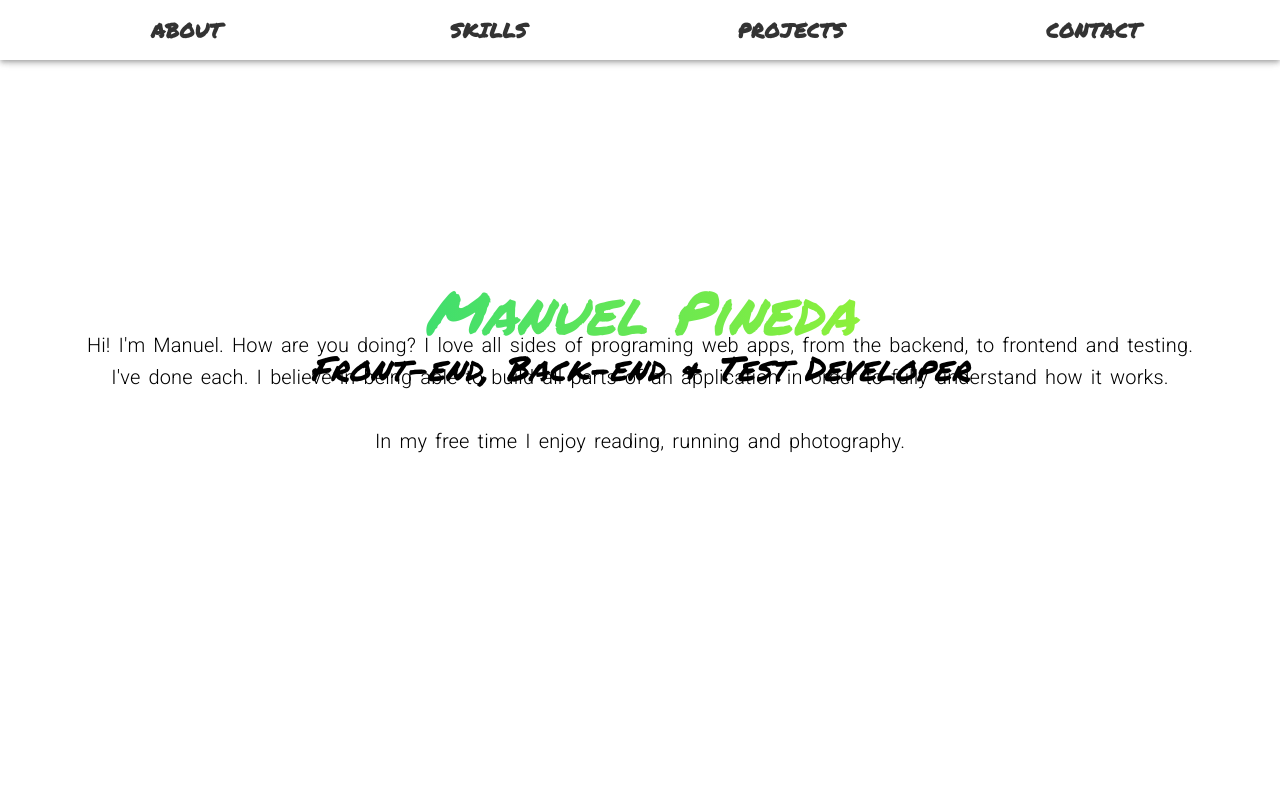
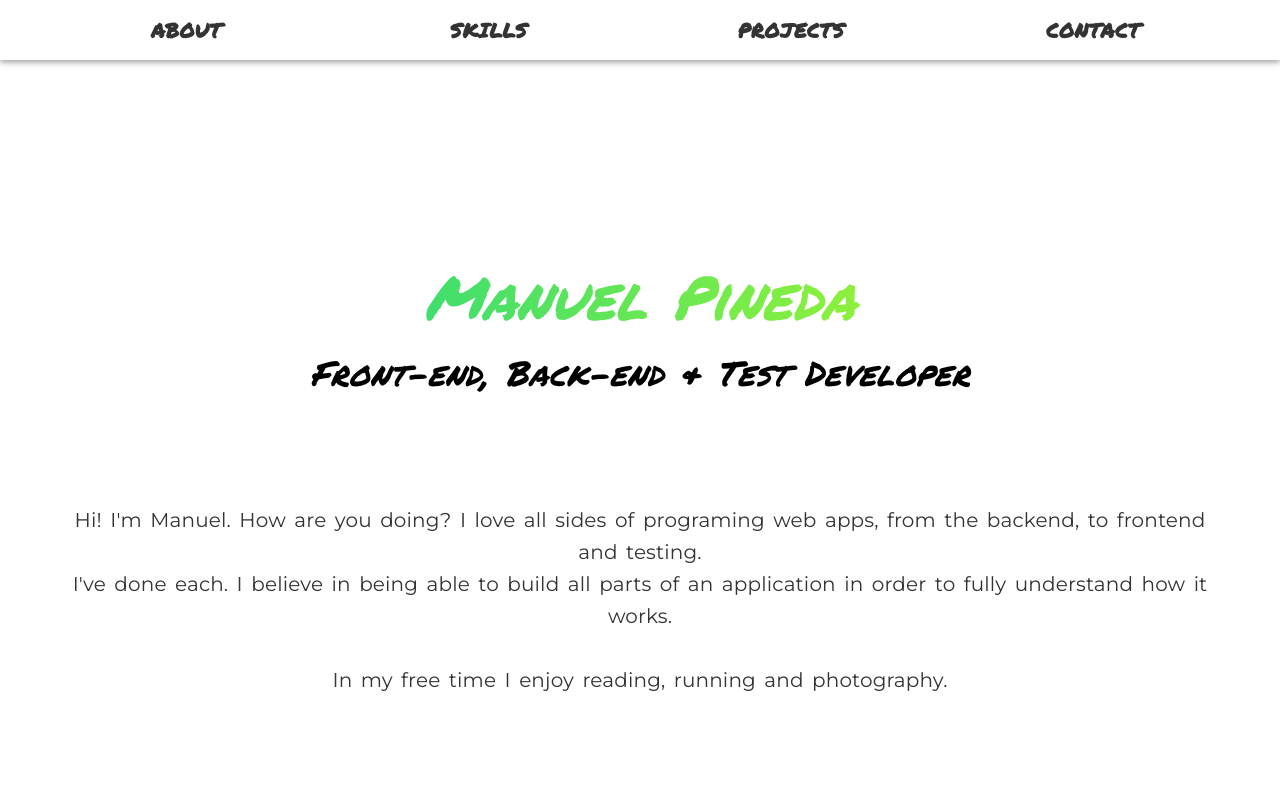
Before and after one commit to manuel12/personal-portfolio-page, a React (Create React App) app in the folder react-portfolio/: page / in a window 1280 px wide. Shown: the top 800 px of the page. Built offline with nearby package versions, Linux system fonts and the light colour scheme.

Commit message:
Added vertical padding to welcome-section.
Set about-container height to 840 and centered with margin.

Added margin-bottom to about-heading and about-text-profession.

Renamed about-text to about-text-about-me and added font-family
montserrat.

```diff
--- a/react-portfolio/src/components/Home/styles.css
+++ b/react-portfolio/src/components/Home/styles.css
@@ -3,16 +3,14 @@
   margin: 50px auto 10px;
   width: 100%;
   min-height: 100vh;
-  height: fit-content;
-  padding: var(--vertical-padding) 0;
+  padding: 150px 0;
   text-align: center;
 }
 
 .about-container {
-  position: relative;
-  top: 100px;
-  margin: 50px auto 120px;
+  height: 840px;
   width: 90%;
+  margin: 0 auto;
 }
 
 .about-heading {
@@ -27,16 +25,19 @@
   background: linear-gradient(to right, #00cf98 0%, #ccff11 100%);
   -webkit-background-clip: text;
   -webkit-text-fill-color: transparent;
+  margin-bottom: 20px !important;
 }
 
 .about-text-profession {
   color: var(--main-font);
+  margin-bottom: 50px !important;
 }
 
-.about-text {
+.about-text-about-me {
   position: relative;
   top: 120px;
   color: var(--font-color);
+  font-family: Montserrat, sans-serif !important;
 }
 
 @media only screen and (min-width: 768px) {
```
